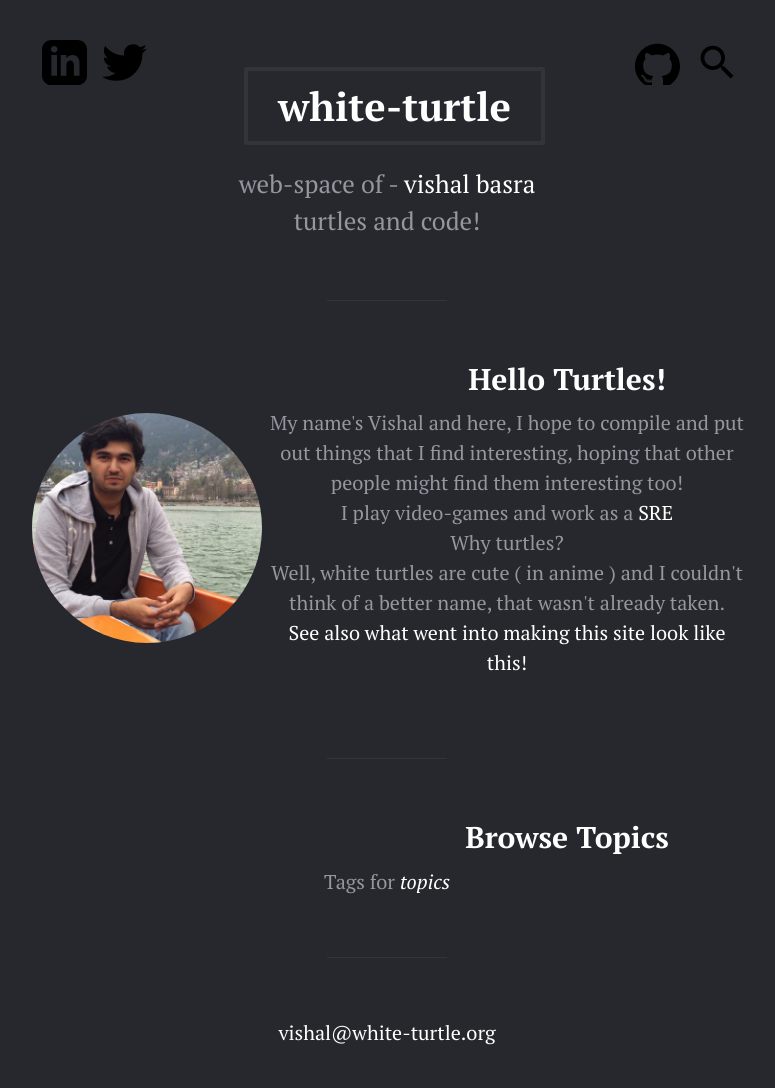
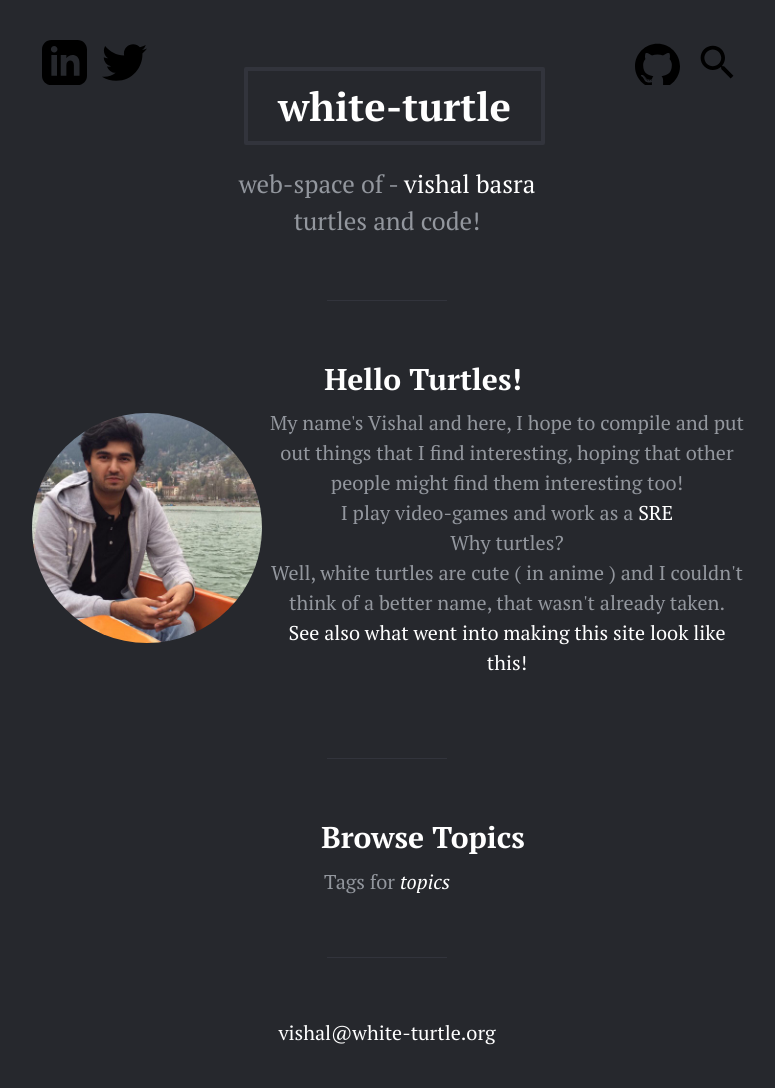
Before and after one commit to vishalbasra/vishalbasra.github.io, a Jekyll site: the page built from index.html, in a window 1280 px wide. Shown: the whole page, without its empty margins (253-1028 px from the left). Built offline with Jekyll 4.4.1, drawn with Linux system fonts in a browser that asks for light colours; the list of posts is cut into pages by our own code.

Commit message:
centre pad 5

```diff
--- a/index.html
+++ b/index.html
@@ -4,7 +4,7 @@ layout: default
 
 <style>
 h2 {
-    padding-left:50%;
+    padding-left:10%;
     }
 </style>
 
```
